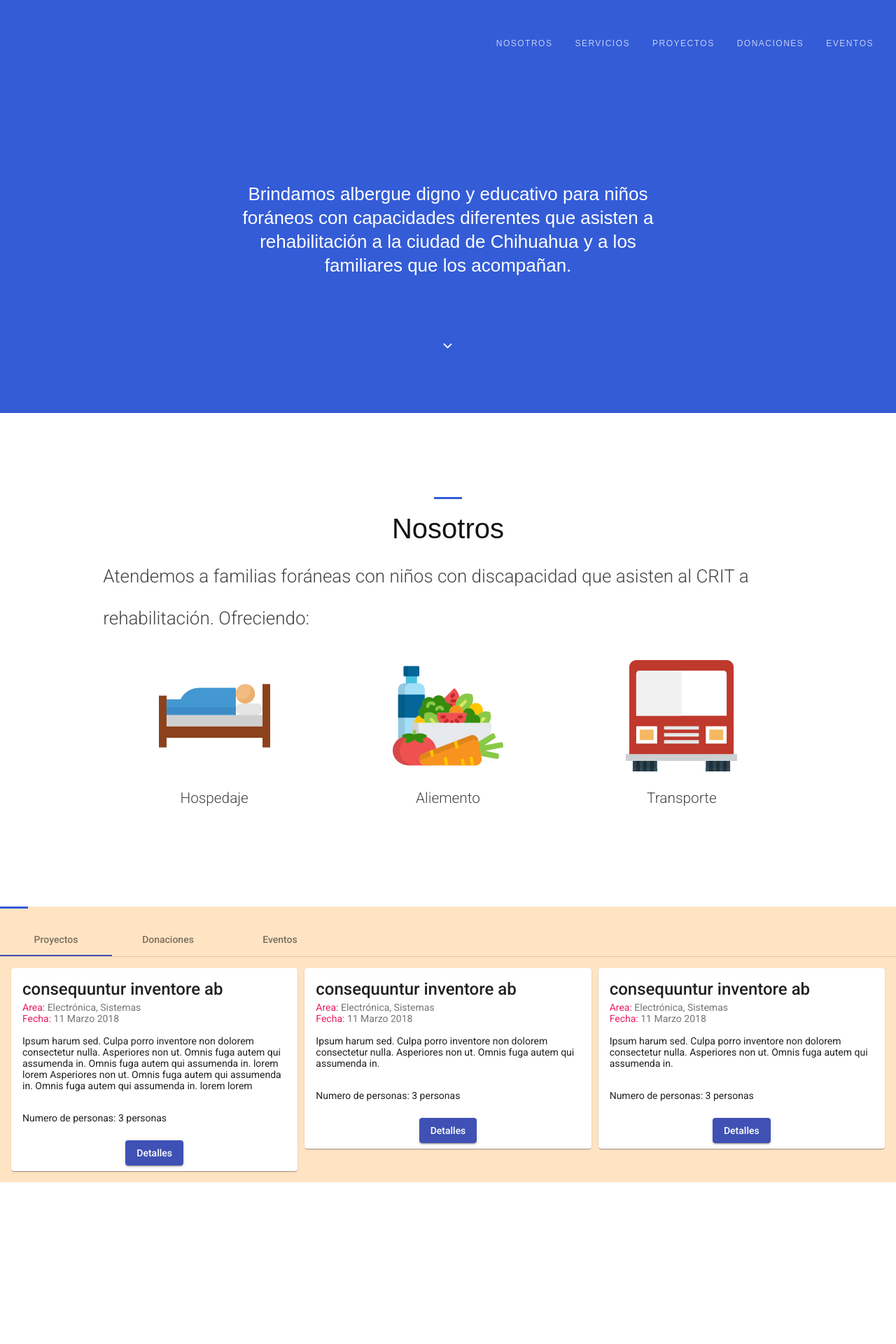
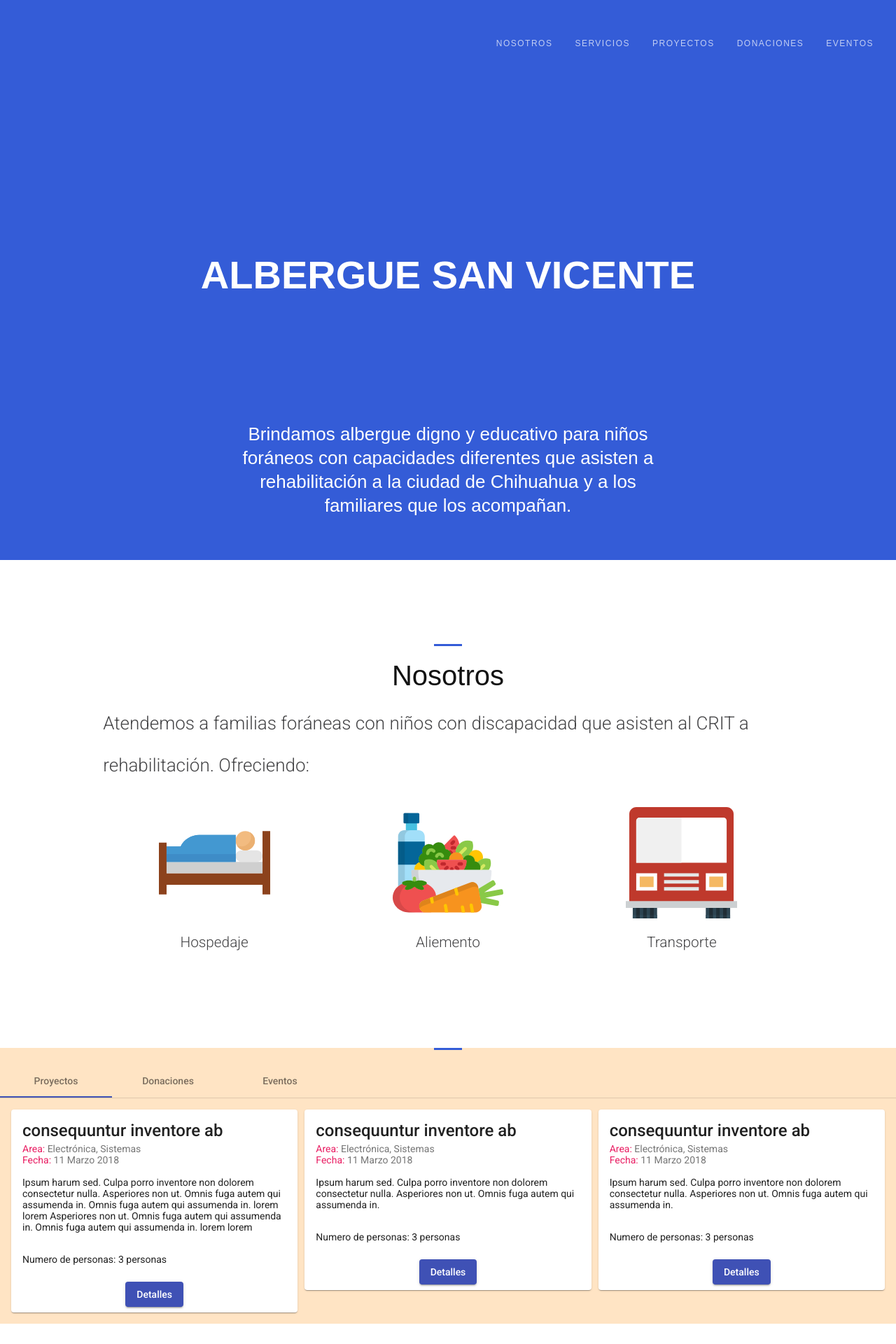
Before and after one commit to HugoLiconV/albergue, an Angular app: page / in a window 1280 px wide. Shown: the top 1920 px of the page at 70% size. Before the commit the page ends 1809 px from the top, so only its background shows below. Built offline with nearby package versions, Linux system fonts and the light colour scheme.

Commit message:
added CSS variables

```diff
--- a/src/app/app.component.css
+++ b/src/app/app.component.css
@@ -1,5 +1,24 @@
 @import url('https://fonts.googleapis.com/css?family=Rubik:300,400,500,700');
 
+/* Variables CSS */
+::ng-deep :root {
+  --base-font-size: 16px;
+  --main-color: #345cd7;
+  --main-font: "Rubik-Light", sans-serif;
+  --secondary-font: "Roboto", sans-serif;
+  --padding-top-section: 120px;
+  --padding-bottom-section: 120px;
+  --padding-left-section: 11.5vw;
+  --padding-right-section: 11.5vw;
+  --title-color: #121212;
+  --body-color: #434345;
+  --acent-color: #e91e63;
+  --margin: 20px;
+}
+
+html {
+  font-size: 16px;
+}
 /* Texto nav */
 /* .main .menu-container a,
 .main-scrolled .menu-container a {
@@ -11,7 +30,7 @@
   color: #fff;
   text-transform: uppercase;
 } */
-
+/*
 .main {
   padding: 0;
   width: 100%;
@@ -21,27 +40,27 @@
 }
 
 /* Links navbar */
-.main .menu-container {
+/* .main .menu-container {
   float: right;
   list-style-type: none;
   margin: 0;
   padding: 0;
   padding-top: 52px;
   position: relative;
-}
+} */
 
-
+/*
 li {
   float: left;
   display: inline;
   margin-right: 32px;
   opacity: 0.7;
-}
+} */
 
-li a {
+/* li a { */
   /* display: block; */
   /* text-align: center; */
-  text-decoration: none;
+  /* text-decoration: none;
   font-family: "Rubik-Light", sans-serif;
   font-size: 12px;
   font-weight: normal;
@@ -49,20 +68,20 @@ li a {
   text-align: center;
   color: #fff;
   text-transform: uppercase;
-}
+} */
 
-.main .menu-container li:hover {
+/* .main .menu-container li:hover {
   opacity: 1;
-}
+} */
 
-ul {
+/* ul {
   /* overflow: hidden; */
-  background-color: #345cd7;
-}
+  /* background-color: #345cd7;
+} */
 
 /* .main .menu-container li {
-}
-*/
+} */
+
 
 
 /* when the browser window is 1200px wide or less */
--- a/src/app/app.component.html
+++ b/src/app/app.component.html
@@ -1,25 +1,3 @@
-<nav class="main" id="main">
-  <!-- <a href="/">
-    <img id="ml-logo" class="nav-logo" src="favicon.ico">
-  </a> -->
-  <ul class="menu-container">
-    <li>
-      <a href="#about">Nosotros</a>
-    </li>
-    <li>
-      <a href="#services">Servicios</a>
-    </li>
-    <li>
-      <a href="#projects">Proyectos</a>
-    </li>
-    <li>
-      <a href="#donations">Donaciones</a>
-    </li>
-    <li>
-      <a href="#events">Eventos</a>
-    </li>
-  </ul>
-</nav>
 <app-hero-section></app-hero-section>
 <app-details-section></app-details-section>
 <app-main-section></app-main-section>
--- a/src/app/details-section/details-section.component.css
+++ b/src/app/details-section/details-section.component.css
@@ -1,24 +1,17 @@
 .services {
   background-color: #fff;
-}
-
-.services {
-  padding-top: 120px;
-  padding-bottom: 120px;
-  padding-left: 11.5vw;
-  padding-right: 11.5vw;
-}
-
-.services h1.header-center
-{
-  text-align: center;
+  padding-top: var(--padding-top-section);
+  padding-bottom: var(--padding-bottom-section);
+  padding-left: var(--padding-left-section);
+  padding-right: var(--padding-right-section);
 }
 
 .services h1 {
-  font-family: "Rubik-Light", sans-serif;
-  font-size: 40px;
+  text-align: center;
+  font-family: var(--main-font);
+  font-size: 2.5rem;
   font-weight: 300;
-  color: #121212;
+  color: var(--title-color);
   margin: 0;
 }
 
@@ -29,24 +22,21 @@
   line-height: 60px;
   margin-top: 15px;
   margin-bottom: 30px;
-  color: #434345;
+  color: var(--body-color);
 }
 
 
-header.header-center:before,
-.services h1.header-center:before{
-  margin-left: auto;
-  margin-right: auto;
-}
 
 header:before,
 .services h1:before {
-  width: 40px;
+  margin-left: auto;
+  margin-right: auto;
+  width: 2.5rem;
   height: 3px;
-  background-color: #345cd7;
+  background-color: var(--main-color);
   content: "";
   display: block;
-  margin-bottom: 20px;
+  margin-bottom: var(--margin);
 }
 
 .service {
@@ -54,17 +44,13 @@ header:before,
 }
 
 .service h4 {
-  color: #434345;
-  margin: 1em 0;
-  font-size: 1.3em;
-  line-height: 1.3em;
+  color: var(--body-color);
+  margin: var(--margin) 0;
+  font-size: 1.3rem;
+  line-height: 1.3rem;
   font-weight: 300;
-  font-family: 'Roboto', sans-serif;
+  font-family: var(--secondary-font);
 }
-
-/* .product .image-block{
-  text-align: center;
-} */
 
 .service .image-block img{
   width: 50%;
--- a/src/app/hero-section/hero-section.component.css
+++ b/src/app/hero-section/hero-section.component.css
@@ -1,8 +1,72 @@
+@import url('https://fonts.googleapis.com/css?family=Rubik:300,400,500,700');
+/* Landing container */
+#landing {
+  height: 100vh;
+  background-position: center;
+  background-size: cover;
+  background-repeat: no-repeat;
+  background-attachment: fixed;
+  z-index: -1;
+  background-color: var(--main-color);
+}
+
+/* nav section */
+.main {
+  padding: 0;
+  width: 100%;
+  height: 7.5rem;
+  background-color: #345cd7;
+  z-index: 90;
+}
+
+
+.main .menu-container {
+  float: right;
+  list-style-type: none;
+  margin: 0;
+  padding: 0;
+  padding-top: 3.25rem;
+  position: relative;
+}
+
+li {
+  float: left;
+  display: inline;
+  margin-right: 2rem;
+  opacity: 0.7;
+}
+
+li a {
+  text-decoration: none;
+  font-family: var(--main-font);
+  font-size: 0.75rem;
+  font-weight: normal;
+  letter-spacing: 1.5px;
+  text-align: center;
+  color: #fff;
+  text-transform: uppercase;
+}
+
+.main .menu-container li:hover {
+  opacity: 1;
+}
+
+ul {
+  background-color: var(--main-color);
+};
+
 .intro {
-  background-color: #345cd7;
+  background-color: var(--main-color);
   padding-bottom: 80px;
 }
 
+.intro h1{
+  font-family: var(--main-font);
+  margin-top: 30vh;
+  color: #fff;
+  font-size: 3.5rem;
+  text-align: center;
+}
 
 .intro .graphic-container {
   padding-top: 80px;
--- a/src/app/hero-section/hero-section.component.html
+++ b/src/app/hero-section/hero-section.component.html
@@ -1,4 +1,28 @@
+<div class="section" id="landing">
+  <nav class="main" id="main">
+    <!-- <a href="/">
+      <img id="ml-logo" class="nav-logo" src="favicon.ico">
+    </a> -->
+    <ul class="menu-container">
+      <li>
+        <a href="#about">Nosotros</a>
+      </li>
+      <li>
+        <a href="#services">Servicios</a>
+      </li>
+      <li>
+        <a href="#projects">Proyectos</a>
+      </li>
+      <li>
+        <a href="#donations">Donaciones</a>
+      </li>
+      <li>
+        <a href="#events">Eventos</a>
+      </li>
+    </ul>
+  </nav>
   <header class="intro" id="intro">
+    <h1>ALBERGUE SAN VICENTE</h1>
     <div class="graphic-container">
       <!-- <img src="../../assets/title.svg" alt="Albergue San Vicente de Paul"> -->
     </div>
@@ -10,7 +34,7 @@ rehabilitación a la ciudad de Chihuahua y a los familiares que los acompañan.
       <img src="../../assets/down.svg" alt="arrow">
     </div>
   </header>
-
+</div>
 <!-- <div class="pimg1">
   <div class="video-content">
     <div class="table">
--- a/src/app/main-section/main-section.component.css
+++ b/src/app/main-section/main-section.component.css
@@ -1,13 +1,13 @@
 .main {
   background-color: #fff;
-  padding-bottom: 120px;
+  padding-bottom: var(--padding-bottom-section);
   /* padding-left: 11.5vw; */
   /* padding-right: 11.5vw; */
-  font-family: "Rubik-Light",sans-serif;
-  color: #121212;
+  font-family: var(--main-font);
+  color: var(--title);
 }
 
-.demo-tab-group {
+.tab-group {
   /* justify-content: center; */
   /* align-items: center; */
   background-color: bisque;
@@ -15,16 +15,17 @@
   /* border-top: solid 3px #345cd7; */
 }
 
-.demo-tab-group:before{
-  width: 40px;
+.tab-group:before{
+  margin-left: auto;
+  margin-right: auto;
+  width: 2.5rem;
   height: 3px;
-  background-color: #345cd7;
+  background-color: var(--main-color);
   content: "";
   display: block;
-  margin-bottom: 20px;
+  margin-bottom: var(--margin);
 }
 
-
-.demo-tab-content {
+.tab-content {
   padding: 16px;
 }
--- a/src/app/main-section/main-section.component.html
+++ b/src/app/main-section/main-section.component.html
@@ -1,17 +1,17 @@
 <section class="main">
-  <mat-tab-group class="demo-tab-group" layout="row" layout-align="center center">
+  <mat-tab-group class="tab-group" layout="row" layout-align="center center">
     <mat-tab label="Proyectos">
-      <div class="demo-tab-content">
+      <div class="tab-content">
         <app-project-card></app-project-card>
       </div>
     </mat-tab>
     <mat-tab label="Donaciones">
-      <div class="demo-tab-content">
+      <div class="tab-content">
         Listado de Donaciones
       </div>
     </mat-tab>
     <mat-tab label="Eventos">
-      <div class="demo-tab-content">
+      <div class="tab-content">
         Listado de Eventos
       </div>
     </mat-tab>
--- a/src/app/project-card/project-card.component.css
+++ b/src/app/project-card/project-card.component.css
@@ -8,7 +8,7 @@
 }
 
 .acent{
-  color: #e91e63;
+  color: var(--acent-color);
 }
 
 mat-card-actions {
```
Lines whose indentation alone changed are shown as unchanged.
